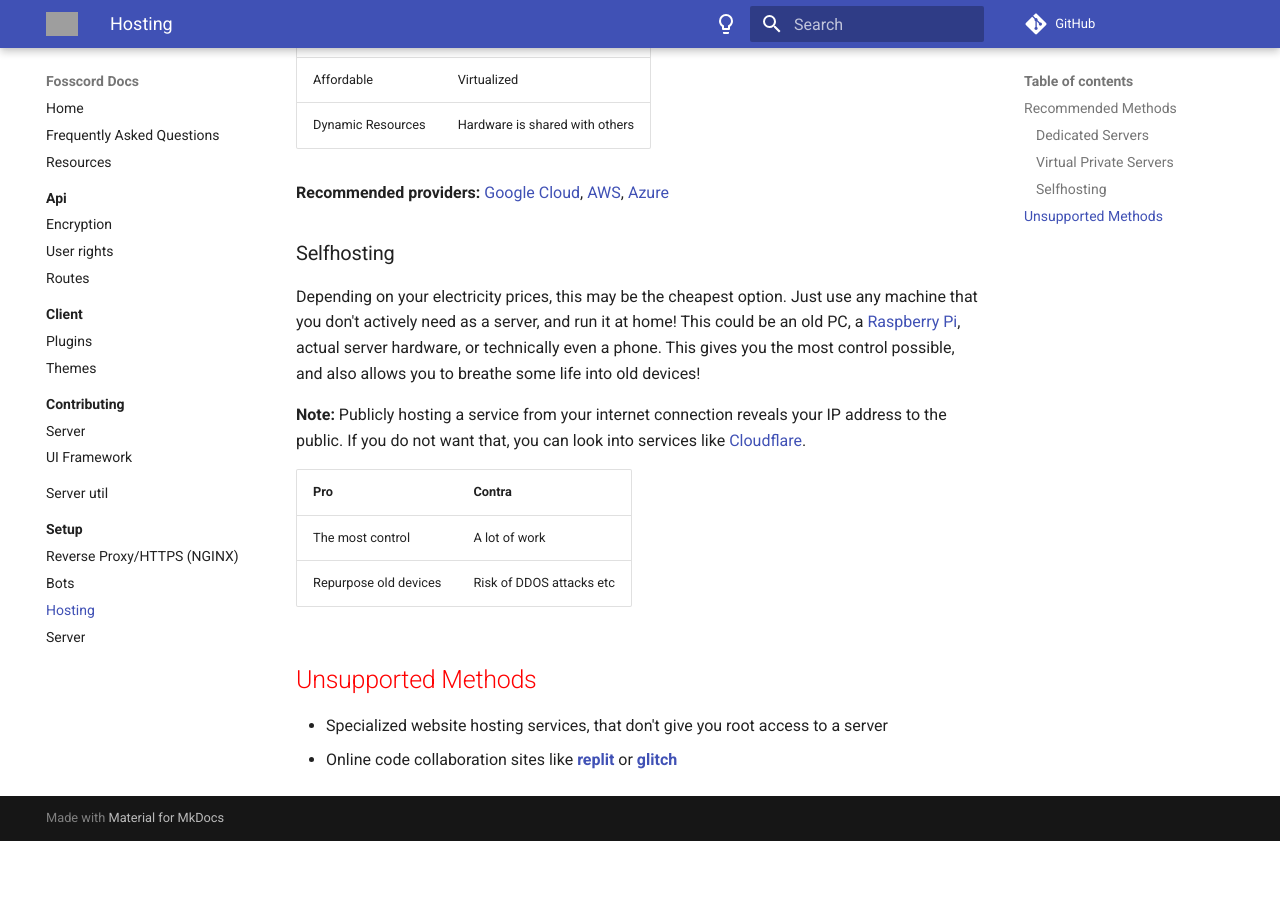
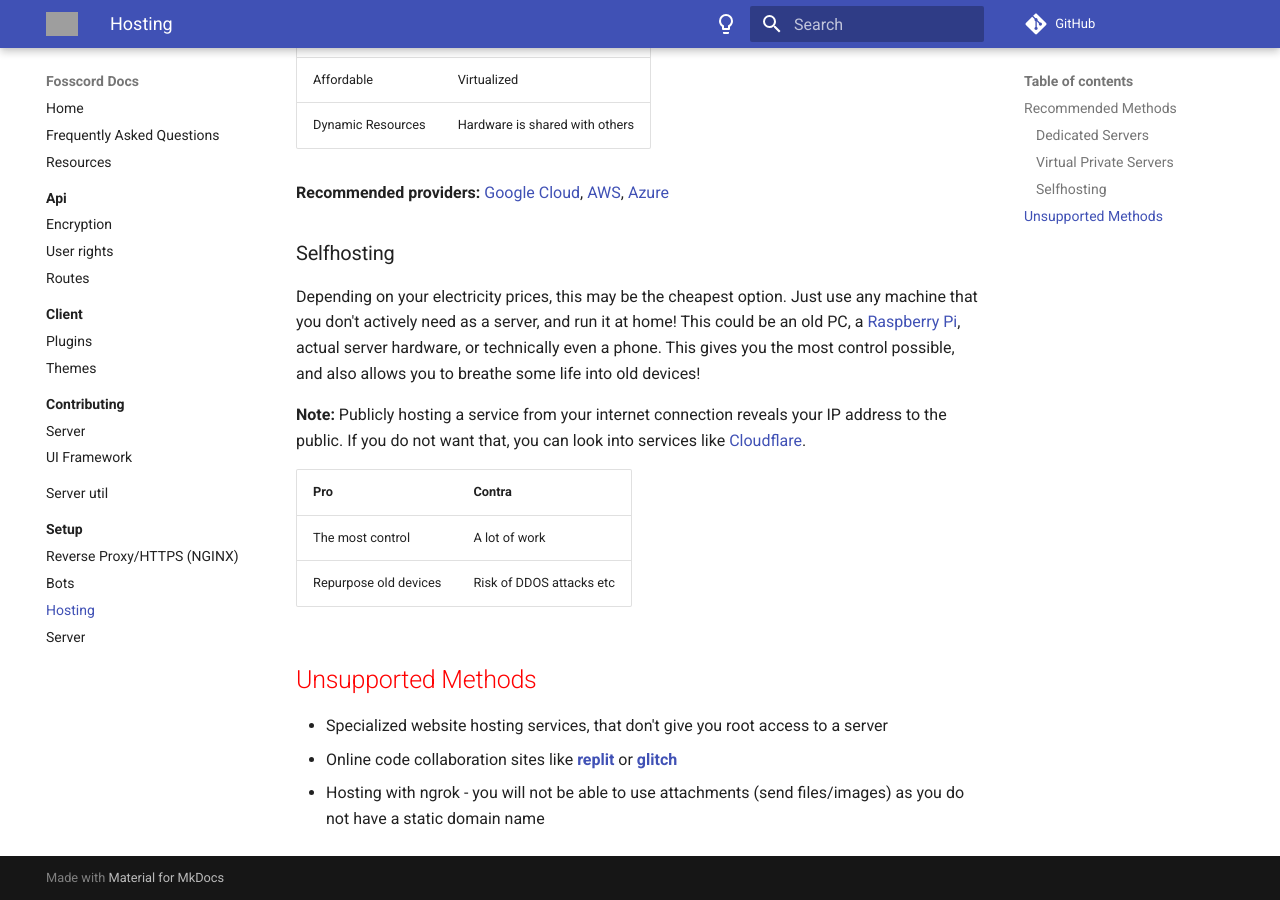
Before and after one commit to spacebarchat/docs, an MkDocs documentation site: the page built from docs/setup/hosting.md, in a window 1280 px wide and 900 px high, scrolled down 882 px. Built offline with MkDocs 1.6.1 and Material for MkDocs 9.7.7, drawn with Linux system fonts in a browser that asks for light colours; comment, search, counter and statistics services are not loaded; before the commit the page ends 1723 px from its top, so only the background shows below that; grey boxes are pictures that could not be loaded.

Commit message:
Update hosting.md

```diff
--- a/docs/setup/hosting.md
+++ b/docs/setup/hosting.md
@@ -40,3 +40,4 @@ Depending on your electricity prices, this may be the cheapest option. Just use
 
 - Specialized website hosting services, that don't give you root access to a server
 - Online code collaboration sites like [**replit**](https://replit.com) or [**glitch**](https://glitch.com)
+- Hosting with ngrok - you will not be able to use attachments (send files/images) as you do not have a static domain name
```
